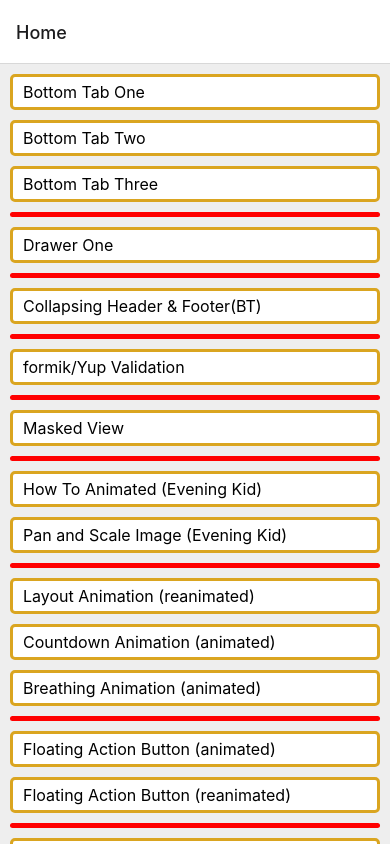
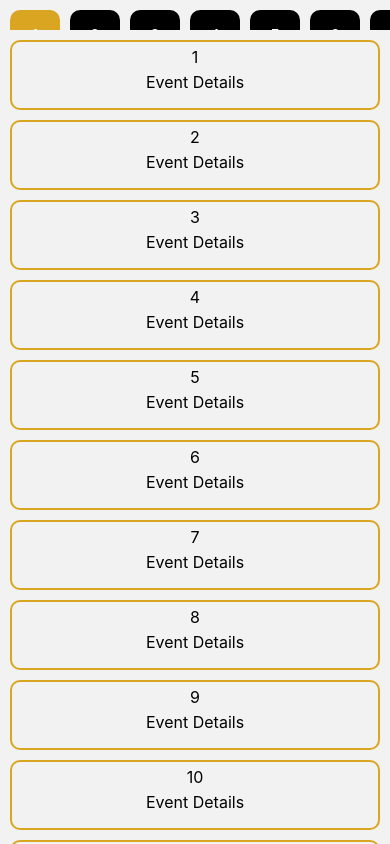
Before and after one commit to pankaj-kumar-mishra/rn-my-guide, a React Native app: screen /TwoWayScrolling in a window 390 px wide. Built offline with nearby package versions, Linux system fonts and the light colour scheme; what native-base would draw is missing.

Commit message:
two way scrolling added

```diff
--- a/src/common/index.js
+++ b/src/common/index.js
@@ -1,3 +1,4 @@
 import Styles from './Styles';
+import {generateNumbersArray} from './utils';
 
-export {Styles};
+export {Styles, generateNumbersArray};
--- /dev/null
+++ b/src/common/utils.js
@@ -0,0 +1,3 @@
+export const generateNumbersArray = (length = 10) => {
+  return Array.from({length}).map((_, index) => index + 1);
+};
--- a/src/navigation/RootStack.js
+++ b/src/navigation/RootStack.js
@@ -13,6 +13,7 @@ import {
   FloatingActionButton,
   FloatingActionButton2,
   MagicLayout,
+  TwoWayScrolling,
 } from '../screens';
 import {BottomTabOne, BottomTabTwo, BottomTabThree} from '../bottomTabs';
 import {DrawerOne} from '../drawers';
@@ -71,7 +72,7 @@ const RootStack = () => {
       />
 
       {/* ANIMATIONS */}
-      {/* EVENTING KID */}
+      {/* EVENTING KID ANIMATIONS */}
       <Stack.Screen
         name="HowToAnimated"
         component={HowToAnimated}
@@ -104,6 +105,14 @@ const RootStack = () => {
       <Stack.Screen
         name="BreathingApp"
         component={BreathingApp}
+        options={{
+          headerShown: false,
+        }}
+      />
+      {/* SCROLL ANIMATIONS */}
+      <Stack.Screen
+        name="TwoWayScrolling"
+        component={TwoWayScrolling}
         options={{
           headerShown: false,
         }}
--- a/src/screens/Home.js
+++ b/src/screens/Home.js
@@ -76,6 +76,12 @@ const Home = () => {
 
         <View style={styles.line} />
         <MyPressable
+          text="Two Way Scrolling Animation"
+          onPress={() => navToScreen('TwoWayScrolling')}
+        />
+
+        <View style={styles.line} />
+        <MyPressable
           text="Floating Action Button (animated)"
           onPress={() => navToScreen('FloatingActionButton')}
         />
--- /dev/null
+++ b/src/screens/ScrollAnimations/TwoWayScrolling.js
@@ -0,0 +1,135 @@
+import React, {useEffect, useRef, useState} from 'react';
+import {StyleSheet, Text, FlatList, TouchableOpacity} from 'react-native';
+import {generateNumbersArray} from '../../common';
+
+const TwoWayScrolling = () => {
+  const dateFlatListRef = useRef(null);
+  const eventFlatListRef = useRef(null);
+  //   const [dates, setDates] = useState(generateNumbersArray(30));
+  //   const [events, setEvents] = useState(generateNumbersArray(30));
+  const dates = generateNumbersArray(30);
+  const events = generateNumbersArray(30);
+  const [selectedIndex, setSelectedIndex] = useState(0);
+  const [scrollIndex, setScrollIndex] = useState(0);
+
+  useEffect(() => {
+    eventFlatListRef.current.scrollToIndex({
+      index: selectedIndex,
+      animated: true,
+    });
+    dateFlatListRef.current.scrollToIndex({
+      index: selectedIndex,
+      animated: true,
+    });
+  }, [selectedIndex]);
+
+  return (
+    <>
+      <FlatList
+        ref={dateFlatListRef}
+        data={dates}
+        horizontal
+        initialScrollIndex={selectedIndex}
+        onScrollToIndexFailed={() => console.log('failed')}
+        scrollEventThrottle={16}
+        // onMomentumScrollEnd={(event) => {
+        //     const index = Math.floor(
+        //         event.nativeEvent.contentOffset.x /
+        //             event.nativeEvent.layoutMeasurement.width
+        //     );
+        //     // work with: index
+        // }}
+        showsHorizontalScrollIndicator={false}
+        style={styles.spacing}
+        keyExtractor={item => item.toString()}
+        renderItem={({item, index}) => {
+          return (
+            <TouchableOpacity
+              activeOpacity={0.7}
+              onPress={() => setSelectedIndex(index)}
+              style={[
+                styles.dateCover,
+                {
+                  backgroundColor:
+                    selectedIndex === index ? 'goldenrod' : '#000',
+                },
+              ]}>
+              <Text style={styles.dateText}>{item}</Text>
+            </TouchableOpacity>
+          );
+        }}
+      />
+      <FlatList
+        ref={eventFlatListRef}
+        data={events}
+        initialScrollIndex={selectedIndex}
+        onScrollToIndexFailed={() => console.log('failed')}
+        scrollEventThrottle={16}
+        // onScroll={event => {
+        //   const index = Math.floor(
+        //     event.nativeEvent.contentOffset.y /
+        //       event.nativeEvent.layoutMeasurement.height,
+        //   );
+        //   console.log(index);
+        //   setSelectedIndex(index);
+        // }}
+        // onMomentumScrollEnd={event => {
+        //   const index = Math.floor(
+        //     event.nativeEvent.contentOffset.y /
+        //       event.nativeEvent.layoutMeasurement.height,
+        //   );
+        //   console.log(index);
+        //   //   setSelectedIndex(index);
+        // }}
+        showsVerticalScrollIndicator={false}
+        style={styles.spacing}
+        keyExtractor={item => item.toString()}
+        renderItem={({item, index}) => {
+          return (
+            <TouchableOpacity
+              activeOpacity={0.7}
+              onPress={() => setSelectedIndex(index)}
+              style={styles.eventCover}>
+              <Text style={styles.eventText}>{item}</Text>
+              <Text style={styles.eventText}>Event Details</Text>
+            </TouchableOpacity>
+          );
+        }}
+      />
+    </>
+  );
+};
+
+const styles = StyleSheet.create({
+  spacing: {
+    marginTop: 10,
+  },
+  dateCover: {
+    width: 50,
+    height: 50,
+    borderRadius: 10,
+    alignItems: 'center',
+    justifyContent: 'center',
+    marginLeft: 10,
+    marginBottom: 10,
+  },
+  dateText: {
+    fontSize: 16,
+    color: '#fff',
+  },
+  eventCover: {
+    height: 70,
+    borderWidth: 2,
+    borderColor: 'goldenrod',
+    borderRadius: 10,
+    marginHorizontal: 10,
+    marginBottom: 10,
+  },
+  eventText: {
+    textAlign: 'center',
+    marginTop: 5,
+    fontSize: 16,
+  },
+});
+
+export default TwoWayScrolling;
--- /dev/null
+++ b/src/screens/ScrollAnimations/index.js
@@ -0,0 +1,3 @@
+import TwoWayScrolling from './TwoWayScrolling';
+
+export {TwoWayScrolling};
--- a/src/screens/index.js
+++ b/src/screens/index.js
@@ -18,6 +18,7 @@ import {
   FloatingActionButton2,
   MagicLayout,
 } from './animations';
+import {TwoWayScrolling} from './ScrollAnimations';
 
 export {
   Home,
@@ -37,4 +38,5 @@ export {
   FloatingActionButton,
   FloatingActionButton2,
   MagicLayout,
+  TwoWayScrolling,
 };
```
